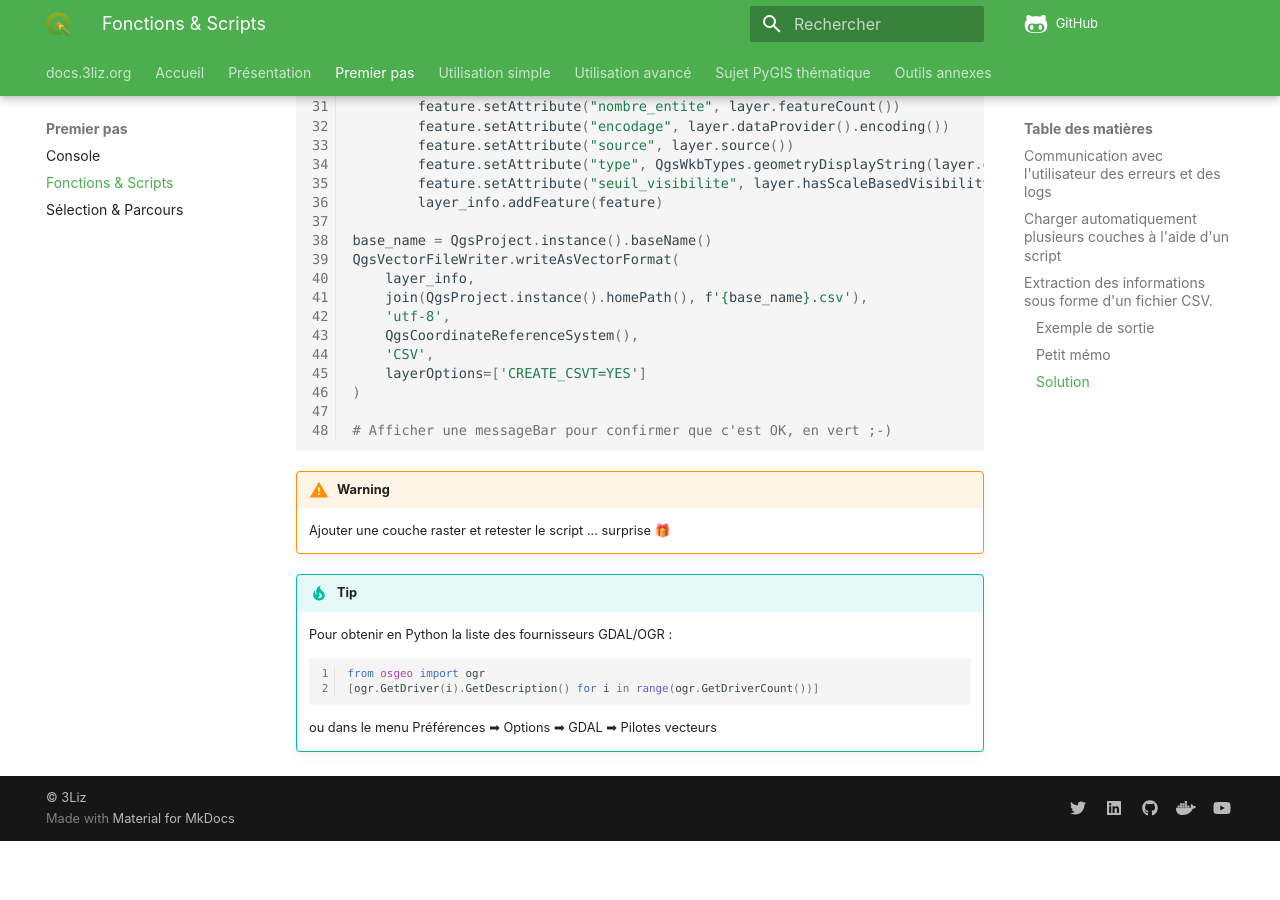
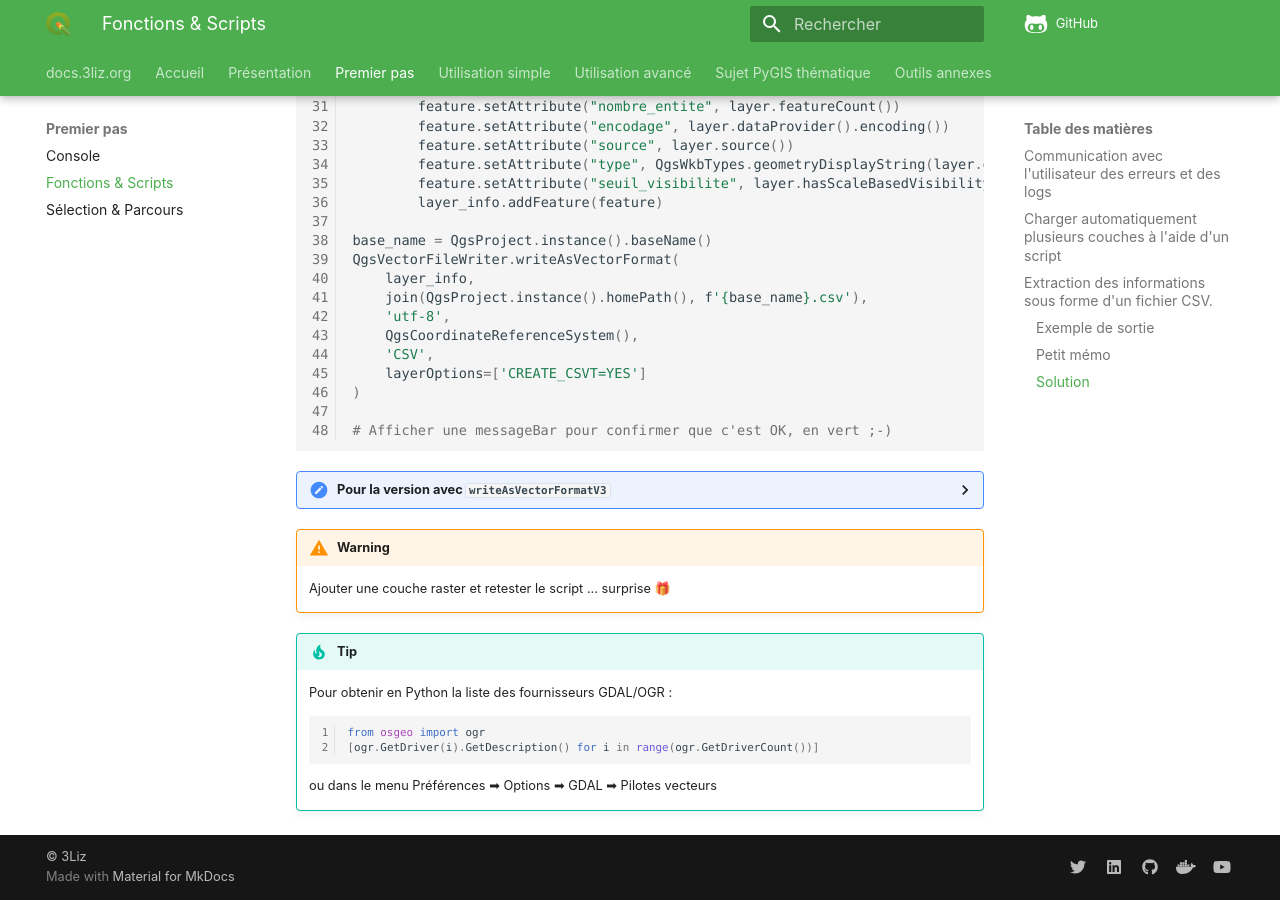
Before and after one commit to 3liz/formation-pyqgis, an MkDocs documentation site: the page built from docs/fonctions-scripts.md, in a window 1280 px wide and 900 px high, scrolled down 6243 px. Built offline with MkDocs 1.6.1 and Material for MkDocs 9.7.7, drawn with Linux system fonts in a browser that asks for light colours; nearby versions of some CDN libraries; comment, search, counter and statistics services are not loaded; before the commit the page ends 7084 px from its top, so only the background shows below that; some of the changed lines change nothing that is shown.

Commit message:
Ajout de la méthode V3 pour filewritter

````diff
--- a/docs/fonctions-scripts.md
+++ b/docs/fonctions-scripts.md
@@ -396,6 +396,27 @@
 
 ```
 
+??? "Pour la version avec `writeAsVectorFormatV3`"
+    Il faut désormais donner le contexte pour une éventuelle reprojection que l'on trouve dans la classe
+    **QgsProject** : `QgsProject.instance().transformContext()`.
+
+    L'ensemble des options se donne via une nouvelle variable `QgsVectorFileWriter.SaveVectorOptions()`.
+
+    ```python
+    options = QgsVectorFileWriter.SaveVectorOptions()
+    options.driverName = 'CSV'
+    options.fileEncoding = 'UTF-8'
+    options.layerOptions = ['CREATE_CSVT=YES', 'SEPARATOR=TAB']
+
+    base_name = QgsProject.instance().baseName()
+    QgsVectorFileWriter.writeAsVectorFormatV3(
+        layer_info,
+        join(QgsProject.instance().homePath(), f'{base_name}.csv'),
+        QgsProject.instance().transformContext(),
+        options,
+    )
+    ```
+
 !!! warning
     Ajouter une couche raster et retester le script ... surprise 🎁
 
````
